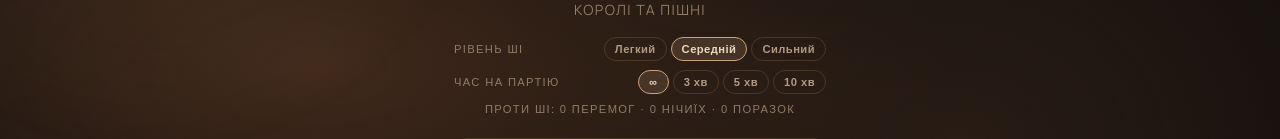
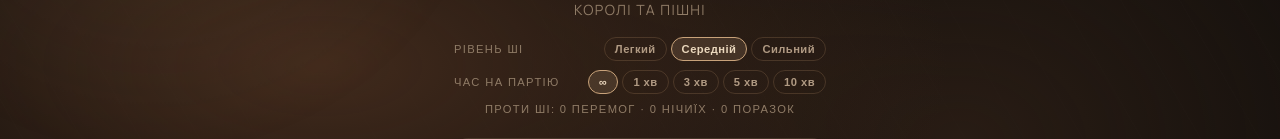
Before and after one commit to pervisni-shahi/pervisni-shahi.github.io, a plain HTML site: page index.html in a window 1280 px wide. Shown: the part 294-433 px from the top of the page. Drawn offline with Linux system fonts and the light colour scheme; a web font is replaced by a local one.

Commit message:
Add files via upload

```diff
--- a/index.html
+++ b/index.html
@@ -483,6 +483,7 @@ body{-webkit-text-size-adjust:100%;text-size-adjust:100%;font-synthesis:none}
   .opt-row,.panel-hd{letter-spacing:.04em}
   .btn,.ov-btn,.chips b,.p-banner{letter-spacing:0}
 }
+.opt-row{flex-wrap:wrap}.chips{flex-wrap:wrap;justify-content:flex-end}
 </style>
 <script src="https://cdn.jsdelivr.net/npm/peerjs@1.5.4/dist/peerjs.min.js"></script>
 </head>
@@ -496,7 +497,7 @@ body{-webkit-text-size-adjust:100%;text-size-adjust:100%;font-synthesis:none}
   <p class="menu-sub">Королі та Пішні</p>
   <div class="opts">
     <div class="opt-row"><span>Рівень ШІ</span><div class="chips" id="ch-diff"><b data-v="1">Легкий</b><b data-v="2">Середній</b><b data-v="3">Сильний</b></div></div>
-    <div class="opt-row"><span>Час на партію</span><div class="chips" id="ch-time"><b data-v="0">∞</b><b data-v="3">3 хв</b><b data-v="5">5 хв</b><b data-v="10">10 хв</b></div></div>
+    <div class="opt-row"><span>Час на партію</span><div class="chips" id="ch-time"><b data-v="0">∞</b><b data-v="1">1 хв</b><b data-v="3">3 хв</b><b data-v="5">5 хв</b><b data-v="10">10 хв</b></div></div>
   </div>
   <div class="menu-btns">
     <button class="menu-btn" onclick="startGame(false)">
```
